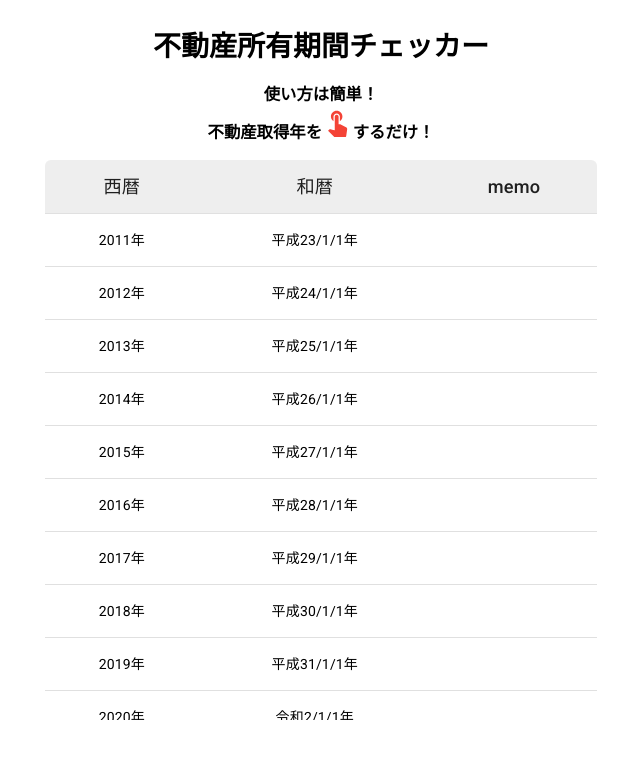
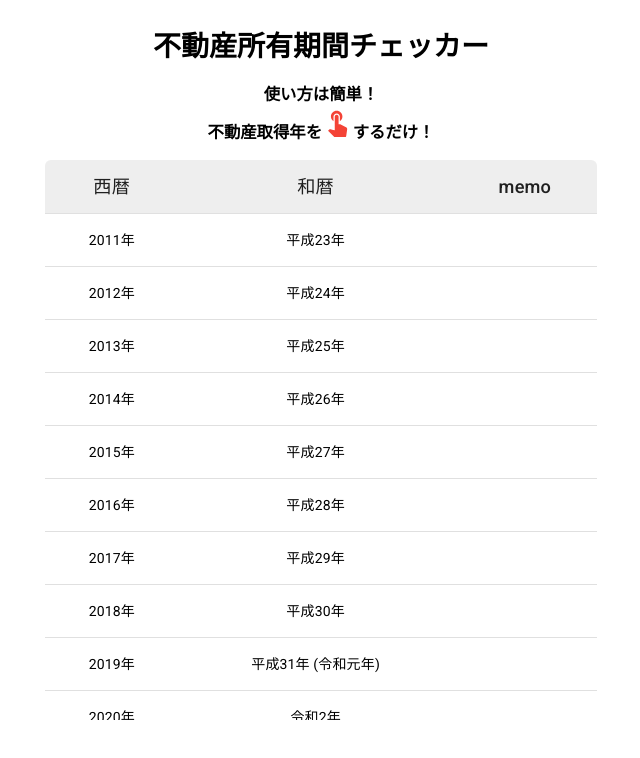
Before and after one commit to junwatanabe72/long_term_transfer, a React (Create React App) app: page / in a window 1280 px wide. Shown: the top 758 px of the page, without its empty margins (319-959 px from the left). Built offline with nearby package versions, Linux system fonts and the light colour scheme.

Commit message:
fixed ios

```diff
--- a/src/App.tsx
+++ b/src/App.tsx
@@ -4,6 +4,7 @@ import Top from 'components/pages/Top'
 
 const ReactApp = styled.div`
   text-align: center;
+  height: 100vh;
 `
 const App: React.FC = () => {
   return (
--- a/src/utils/constant/top.ts
+++ b/src/utils/constant/top.ts
@@ -12,6 +12,7 @@ export const overTerm = '10年超'
 
 const date = new Date()
 const defaultYear = date.getFullYear()
+
 function* range(start: number, end: number) {
   for (let i = start; i < end; i++) {
     yield i
@@ -29,7 +30,7 @@ export const wareki = (num: number) => {
   const full = new Intl.DateTimeFormat('ja-JP-u-ca-japanese', options).format(
     date,
   )
-  const sp = full.split(yearChar)
+  const sp = full.split(/年|\//)
   return `${sp[0]}${yearChar}`
 }
 
```
